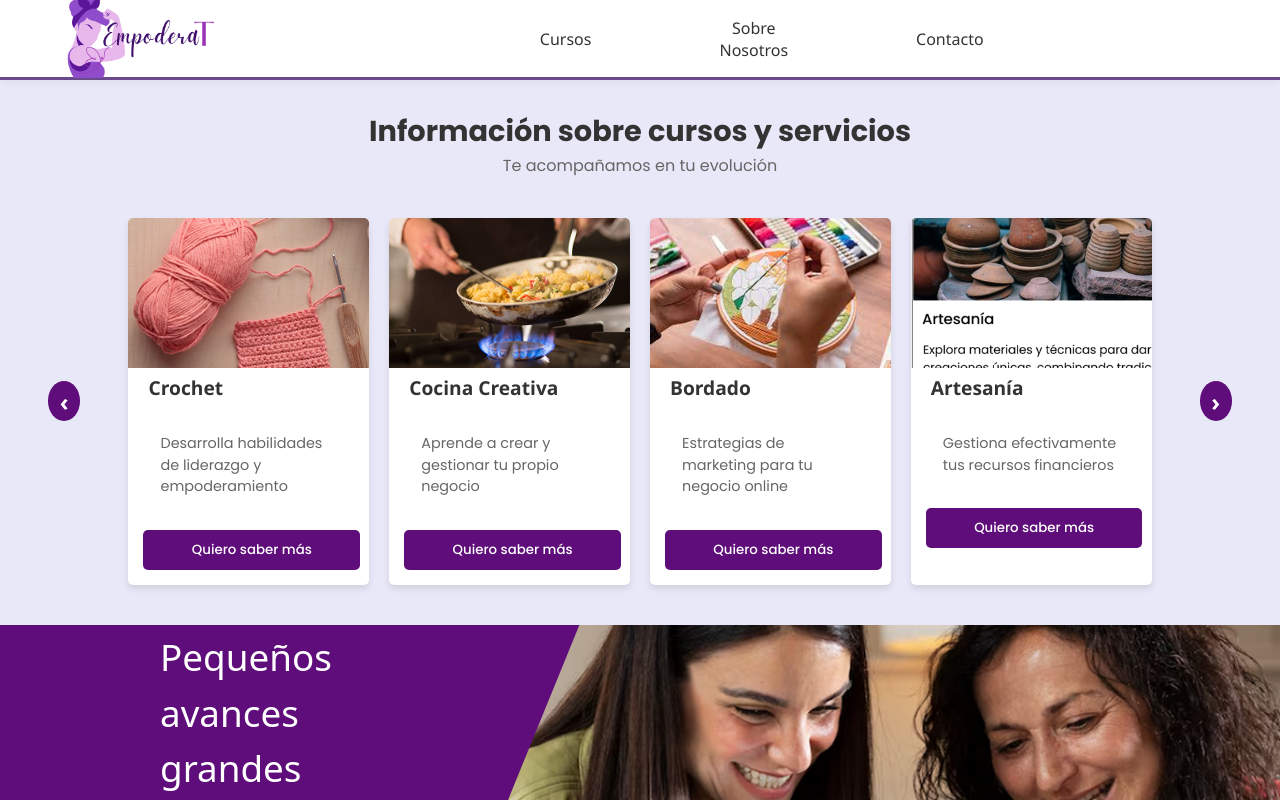
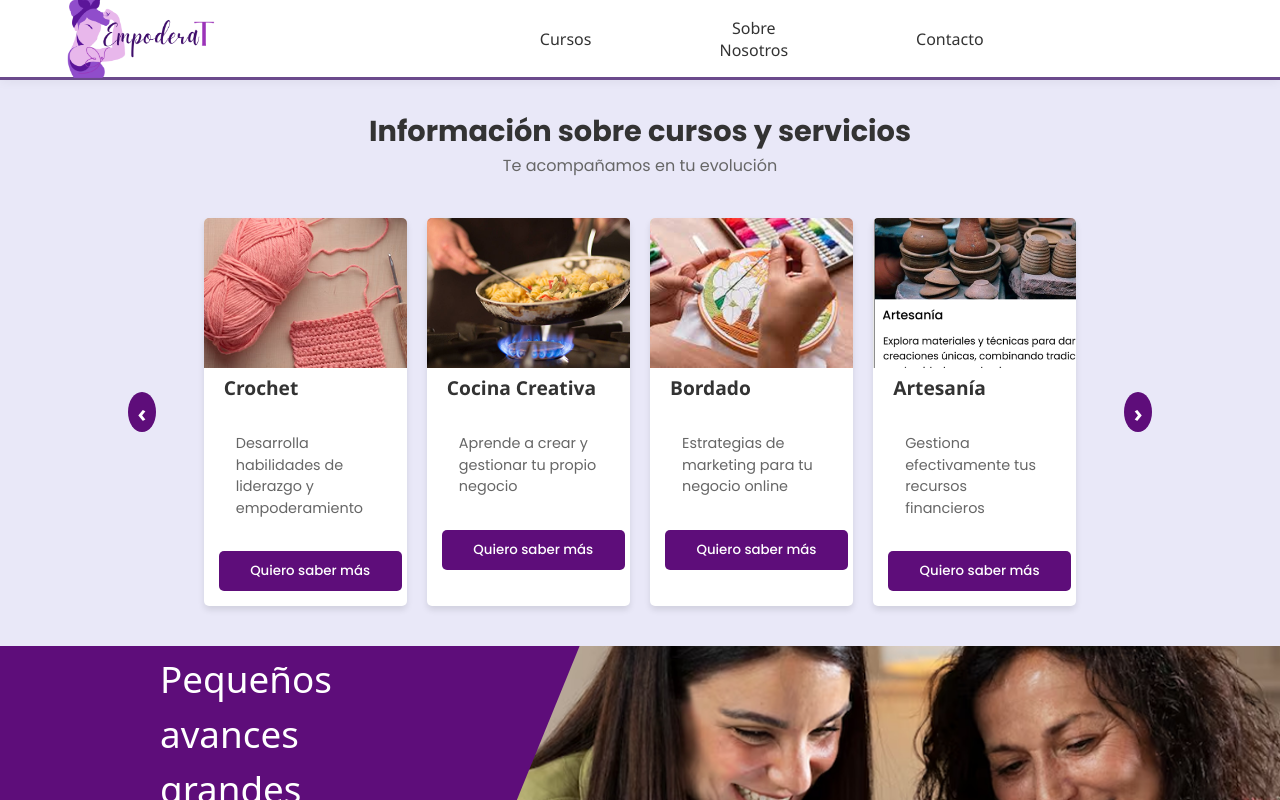
Before and after one commit to JuanAlbornoz27/empoderat-dev-qa, a React (Vite) app in the folder frontend/: page / in a window 1280 px wide. Shown: the top 800 px of the page. Built offline with nearby package versions, Linux system fonts and the light colour scheme; no server answers; a web font is replaced by a local one.

Commit message:
adjust slide home

```diff
--- a/frontend/src/styles/Home.css
+++ b/frontend/src/styles/Home.css
@@ -28,7 +28,8 @@
 
 .courses-slider {
     position: relative;
-    margin: 0 3rem;
+    width: 80%;
+    margin: 0 auto;
 }
 
 .slider-controls {
```
